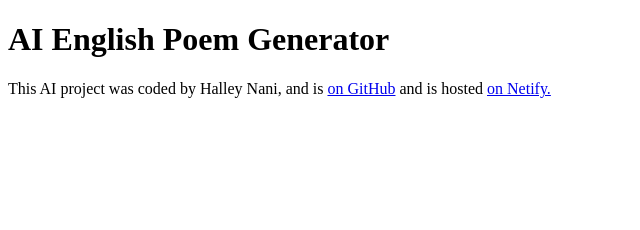
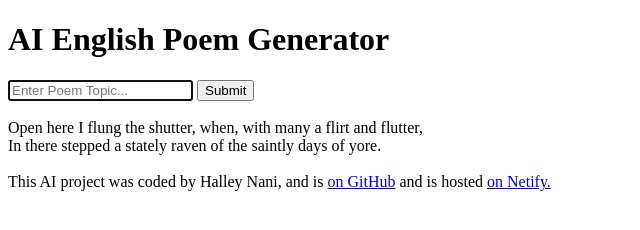
Before and after one commit to halleynani/ai-english-poem-generator, a plain HTML site: page index.html in a window 1280 px wide. Shown: the whole page, without its empty margins (0-640 px from the left). Drawn offline with Linux system fonts and the light colour scheme.

Commit message:
Update index.html

```diff
--- a/index.html
+++ b/index.html
@@ -12,9 +12,24 @@
 </header>
 
 <main>
+
 <form>
+<input type="text" placeholder="Enter Poem Topic..."
+autofocus
+required
+autocomplete="off"
+/>
+<input type="submit" />
+</form>
+<div>
+    <br />
+    Open here I flung the shutter, when, with many a flirt and flutter,
+    <br />
+In there stepped a stately raven of the saintly days of yore.
+<br />
+<br />
+</div>
 
-</form>
 </main>
 
 <footer>This AI project was coded by <stron>Halley Nani</strong>, and is
```
